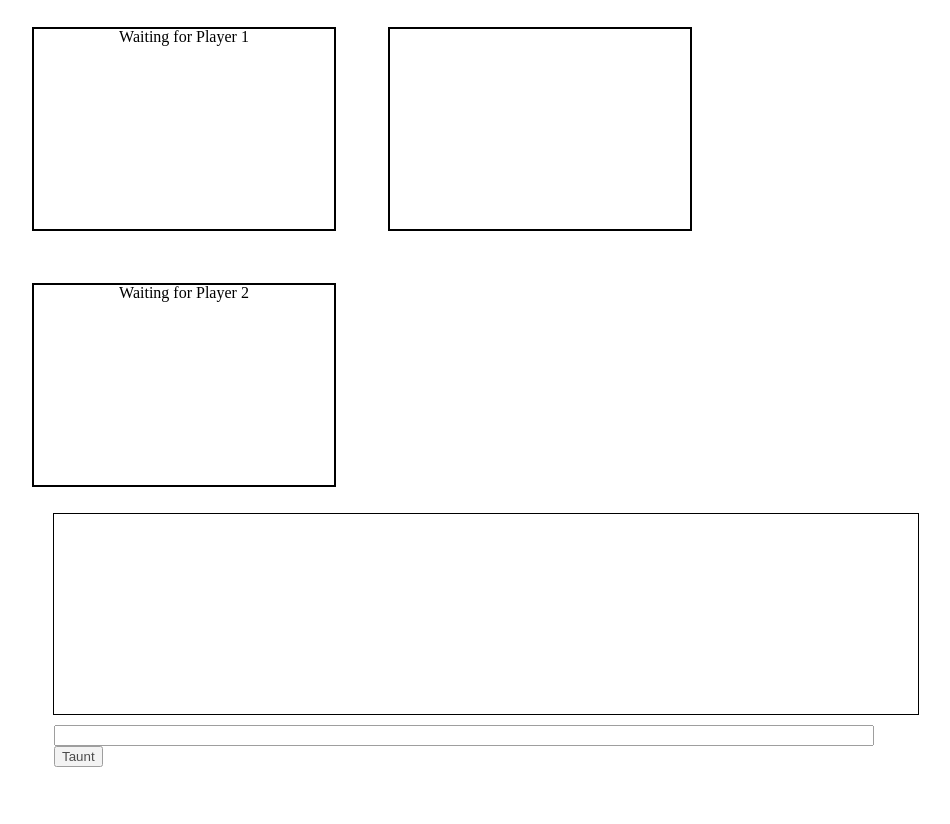
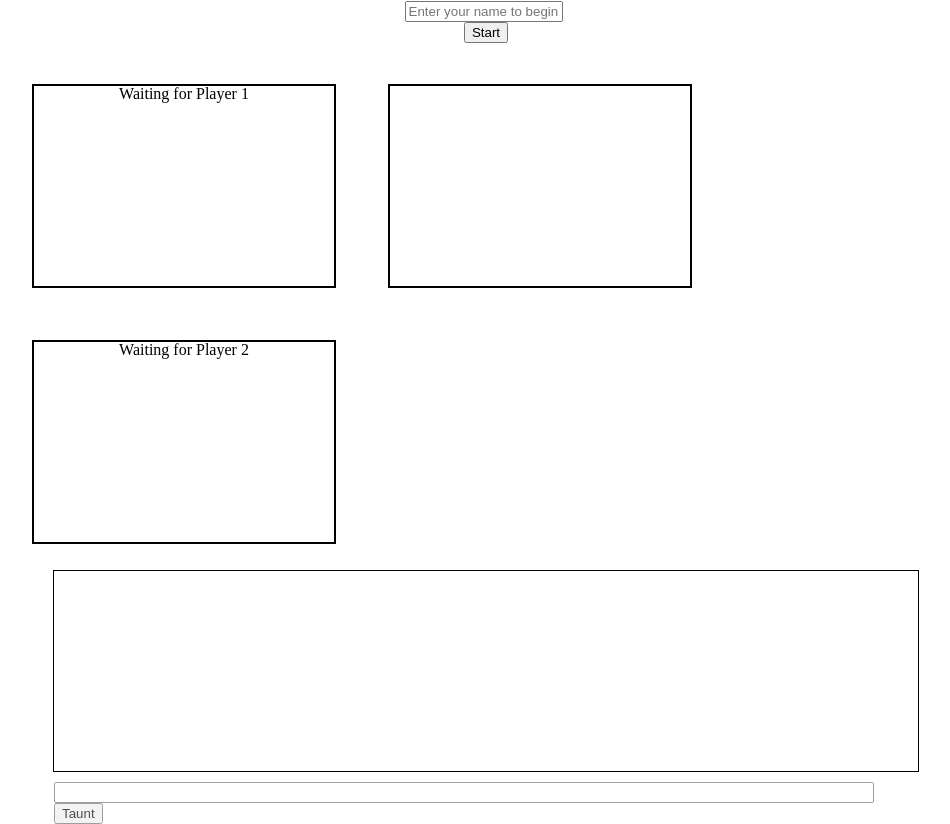
Before and after one commit to maximusunc/Rock-Paper-Scissors-Multiplayer, a plain HTML site: page index.html in a window 1280 px wide. Shown: the part 64-888 px from the top of the page, without its empty margins (154-1104 px from the left). Before the commit the page ends 831 px from the top, so only its background shows below. Drawn offline with nearby package versions, Linux system fonts and the light colour scheme; no server answers.

Commit message:
fixing changes for readme

```diff
--- a/index.html
+++ b/index.html
@@ -32,6 +32,6 @@
 		<form id="messageBar"><input id="messageBox" type="text"><input id="taunt" type="submit" value="Taunt"></form>
 	</div>
 
-<script src="assets/javascript/app2.js"></script>
+<script src="assets/javascript/app.js"></script>
 </body>
 </html>
```
